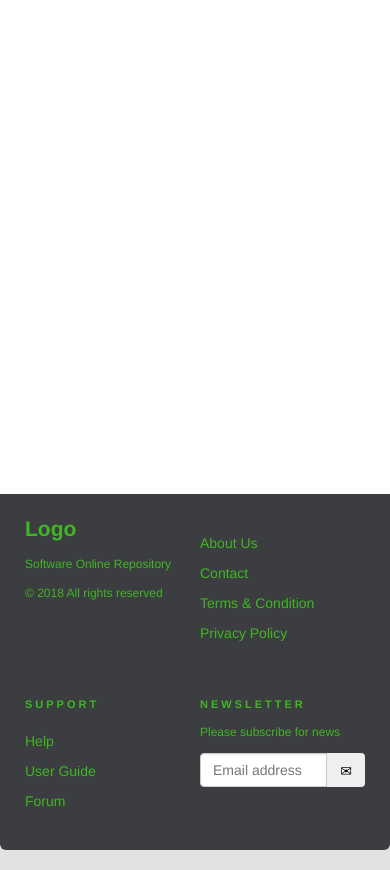
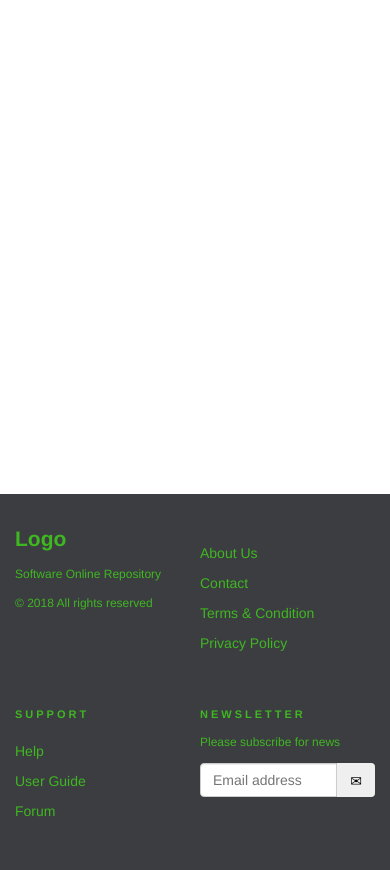
Before and after one commit to simonaionelagrigoras/sofy, a PHP site: page / in a window 390 px wide. Shown: the part 127-997 px from the top of the page. Run offline with PHP 8.4, Linux system fonts and the light colour scheme.

Commit message:
Sofy: responsive style improvements, menu/footer improvements

```diff
--- a/index.php
+++ b/index.php
@@ -5,6 +5,8 @@
     <script type="text/javascript" src="https://code.jquery.com/jquery-3.3.1.min.js"></script>
     <link rel="stylesheet" href="static/css/main.css" />
     <script src="static/js/main.js"></script>
+    <!-- Used for responsive design in order to control dimensions and scaling -->
+    <meta name="viewport" content="width=device-width, initial-scale=1">
 
 </head>
 <body>
--- a/static/css/main.css
+++ b/static/css/main.css
@@ -333,10 +333,10 @@ a {
     }
     .footer {
         padding: 20px 10px;
-        margin-bottom: 20px;
+        margin-bottom: 0px;
     }
 }
-@media (min-width: 992px){
+@media (min-width: 994px){
     body {
         padding-top: 56px;
     }
@@ -397,12 +397,12 @@ a {
 
     .footer {
         padding: 10px 20px;
-        margin-bottom: 20px;
+        margin-bottom: 0px;
     }
 
 }
 
-@media (max-width: 998px){
+@media (max-width: 994px){
     .navbar-nav>li {
         float: none;
         position: relative;
@@ -427,8 +427,21 @@ a {
         z-index: 9999;
         right: 0;
     }
+    .footer {
+        padding: 20px 10px;
+        margin-bottom: 0px;
+        border-radius: 0px;
+    }
 }
 
+@media (max-width: 1200px) {
+    .footer {
+        padding: 20px 10px;
+        margin-bottom: 0px;
+        border-radius: 0px;
+    }
+
+}
 @media (min-width: 768px) {
     .footer .footer-nav, .footer .footer-ns { border-left:solid 1px rgba(255,255,255,0.10); }
 }
--- a/static/js/main.js
+++ b/static/js/main.js
@@ -1,9 +1,15 @@
 $('document').ready(function(){
     //menu actions
+
+    //mark main menu options as selected
+    //this will take no effect after adding the other pages,
+    // since this actions will be done by redirect with a page refresh
     $('.navbar-nav>li.option').on('click', function (e) {
         $('.navbar-nav>li').removeClass('selected');
         $(e.currentTarget).addClass('selected');
-    })
+    });
+
+    //toggle user account menu when user icon is clicked
     $('.dropdown-toggle').on('click', function (e) {
 
         if($(e.target).data('aria-expanded')==true){
@@ -15,8 +21,8 @@ $('document').ready(function(){
         }
     })
 
+    // toggle main menu on mobile rezolution, when clicking on menu icon
     $('.navbar-toggle').on('click', function (e) {
-
         if($(e.currentTarget).data('aria-expanded')==true){
             $(e.currentTarget).data('aria-expanded', false);
             $($(e.currentTarget).data('target')).find('li.option').hide();
@@ -24,7 +30,13 @@ $('document').ready(function(){
             $(e.currentTarget).data('aria-expanded', true);
             $($(e.currentTarget).data('target')).find('li.option').show();
         }
-    })
+    });
 
+    //when sliding from mobile rezolution, make sure the main menu is displayed
+    $(window).resize(function(){
+        if($(window).width() >= 982 && $('.navbar-toggle').css('display') == 'none'){
+            $('.nav.navbar-nav li.option').show();
+        }
+    });
     //end menu actions
 });
```
